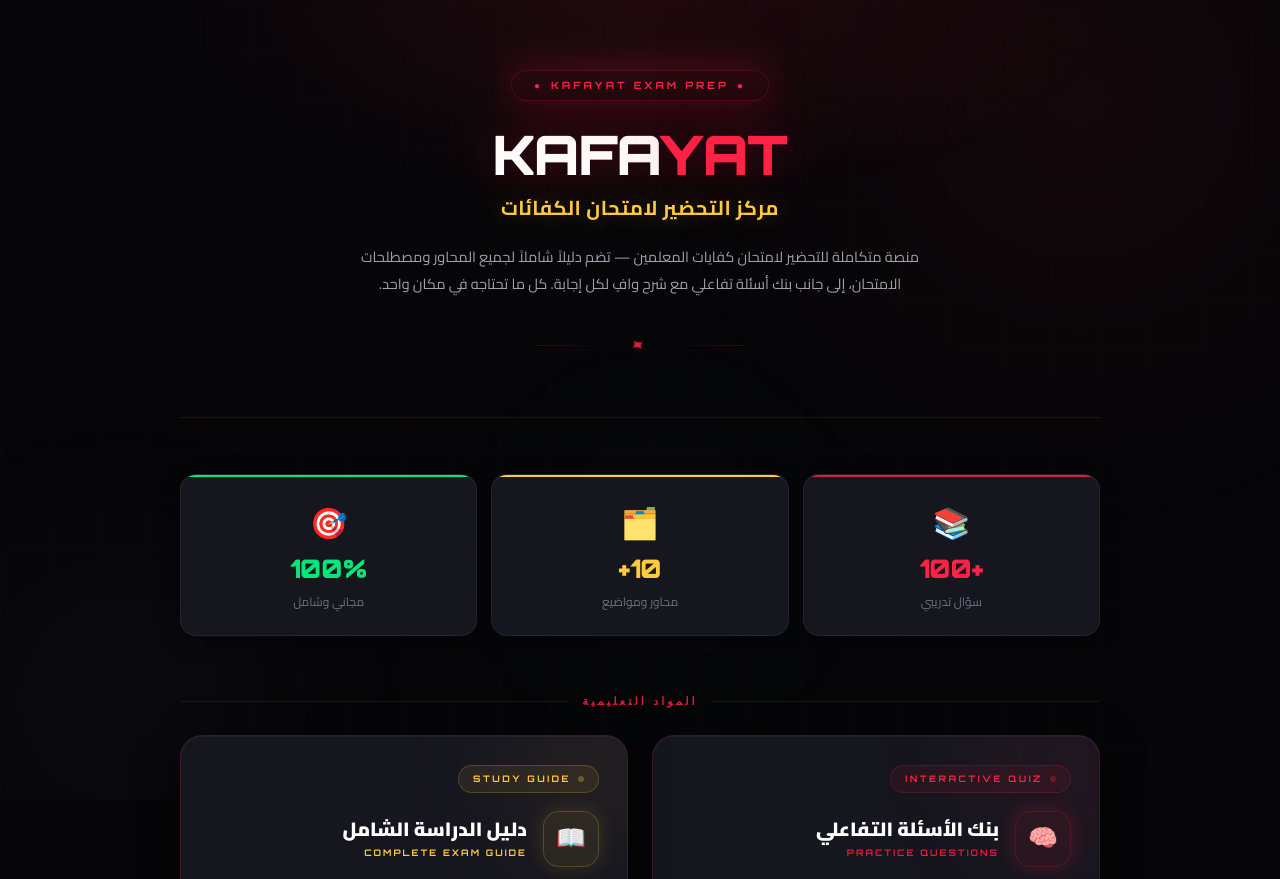
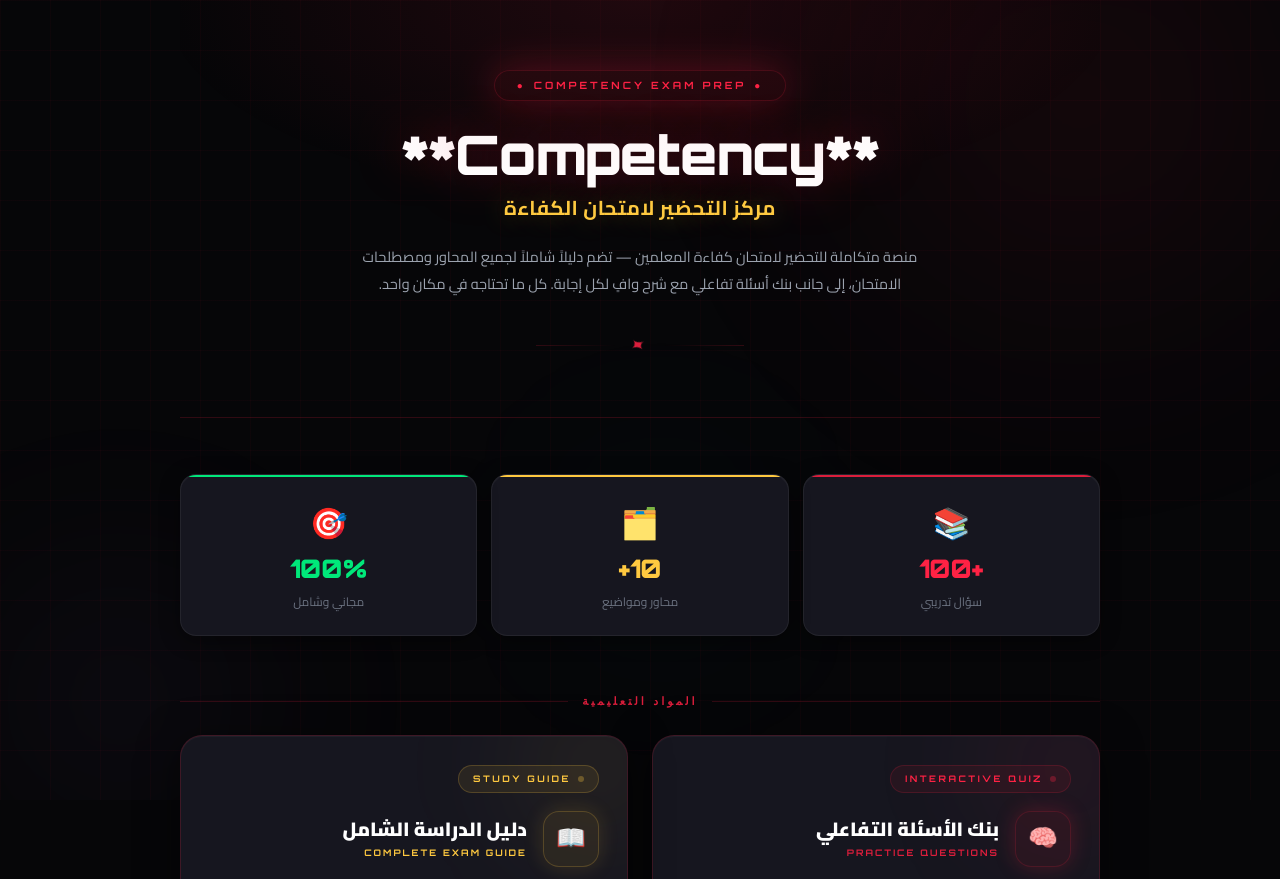
Before and after one commit to alaa-herz05/-Kafayat-Exam-Prep, a plain HTML site: page index.html in a window 1280 px wide. Shown: the top 879 px of the page. Drawn offline with Linux system fonts and the light colour scheme.

Commit message:
Update title and hero section text to 'Competency'

```diff
--- a/index.html
+++ b/index.html
@@ -4,7 +4,7 @@
 <head>
   <meta charset="UTF-8">
   <meta name="viewport" content="width=device-width, initial-scale=1.0">
-  <title>كفائات — المركز التعليمي</title>
+  <title>كفاءة — المركز التعليمي</title>
   <link
     href="https://fonts.googleapis.com/css2?family=Orbitron:wght@400;600;700;900&family=Cairo:wght@300;400;600;700;900&family=Inter:wght@300;400;500;600;700&display=swap"
     rel="stylesheet">
@@ -906,12 +906,12 @@
     <!-- ══════ HERO ══════ -->
     <header class="hero">
       <div class="hero-badge">
-        <span>●</span> KAFAYAT EXAM PREP <span>●</span>
+        <span>●</span> Competency EXAM PREP <span>●</span>
       </div>
-      <h1 class="hero-logo">KAFA<span>YAT</span></h1>
-      <div class="hero-ar">مركز التحضير لامتحان الكفائات</div>
+      <h1 class="hero-logo">**Competency**</span></h1>
+      <div class="hero-ar">مركز التحضير لامتحان الكفاءة</div>
       <p class="hero-desc">
-        منصة متكاملة للتحضير لامتحان كفايات المعلمين — تضم دليلاً شاملاً لجميع المحاور ومصطلحات الامتحان، إلى جانب بنك
+        منصة متكاملة للتحضير لامتحان كفاءة المعلمين — تضم دليلاً شاملاً لجميع المحاور ومصطلحات الامتحان، إلى جانب بنك
         أسئلة تفاعلي مع شرح وافٍ لكل إجابة. كل ما تحتاجه في مكان واحد.
       </p>
       <div class="hero-divider">
```
